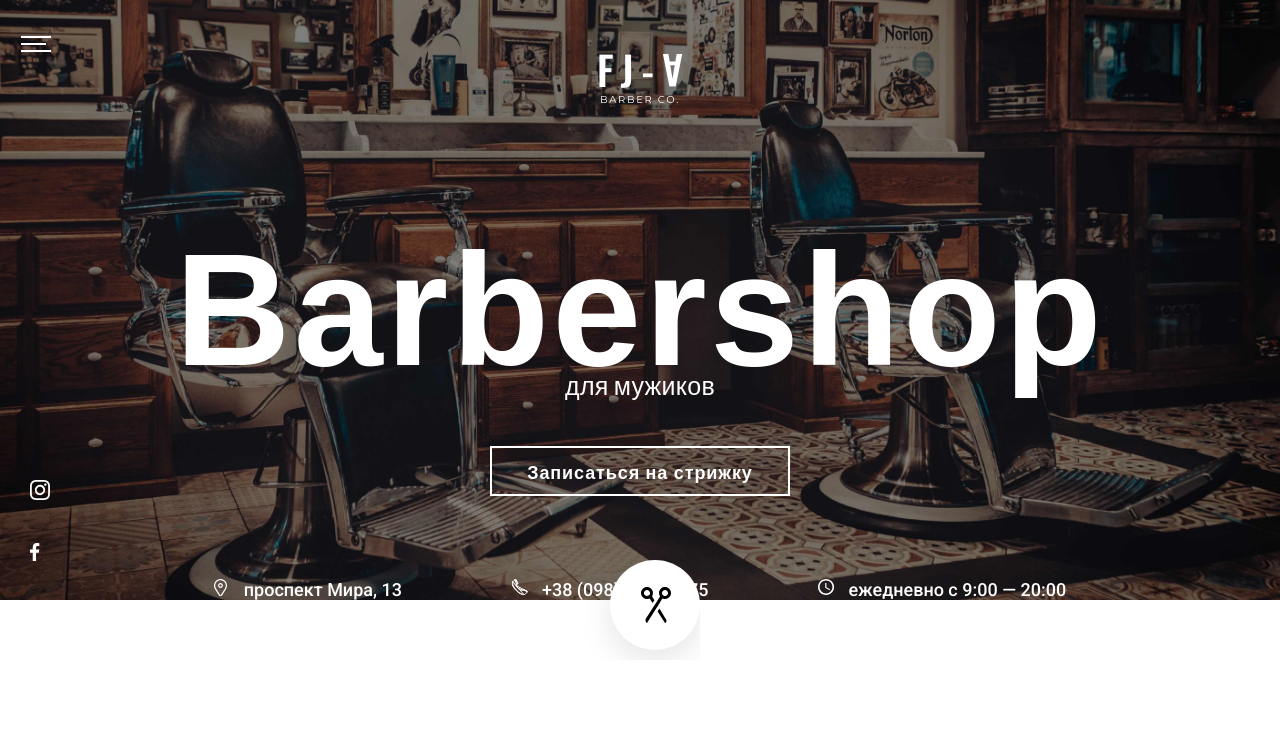
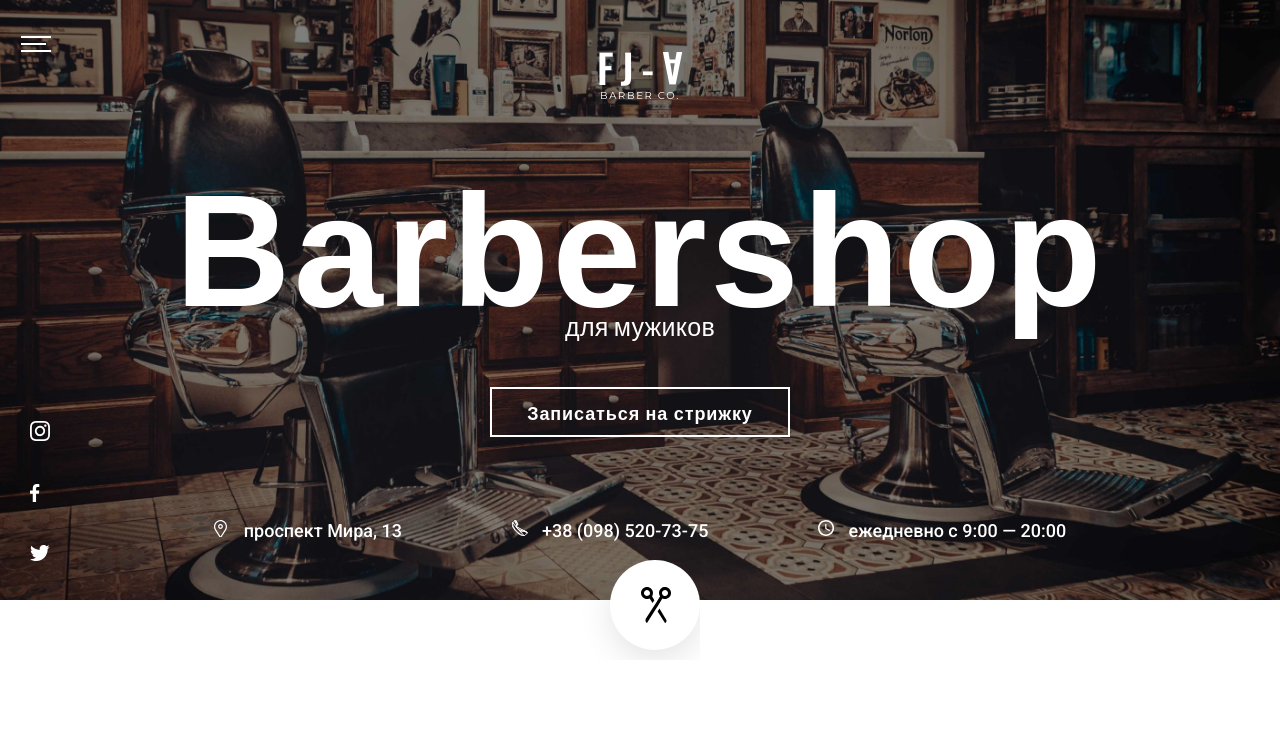
Before and after one commit to Dasha1005/Barbershop, a plain HTML site: page index.html in a window 1280 px wide. Shown: the top 742 px of the page. Drawn offline with nearby package versions, Linux system fonts and the light colour scheme; a web font is replaced by a local one.

Commit message:
added styles for header

```diff
--- a/style.scss
+++ b/style.scss
@@ -31,7 +31,7 @@ ul{
   justify-content: center;
   @include font-size(40px,500,59px,#fff,0.2em);
   font-family:Oswald, sans-serif;
-  padding-top: 40px;
+  padding-top: 38px;
   position: relative;
 }
 .span{
@@ -50,7 +50,7 @@ ul{
   justify-content: center;
   font-family: Rouge Script,sans-serif;
   @include font-size(160px,bold,188px,#fff,0.02em);
-  padding-top: 75px;
+  margin-top: 20px;
   position: relative;
 }
 .header__subtitle{
```
Also changed, not shown: style.css.
